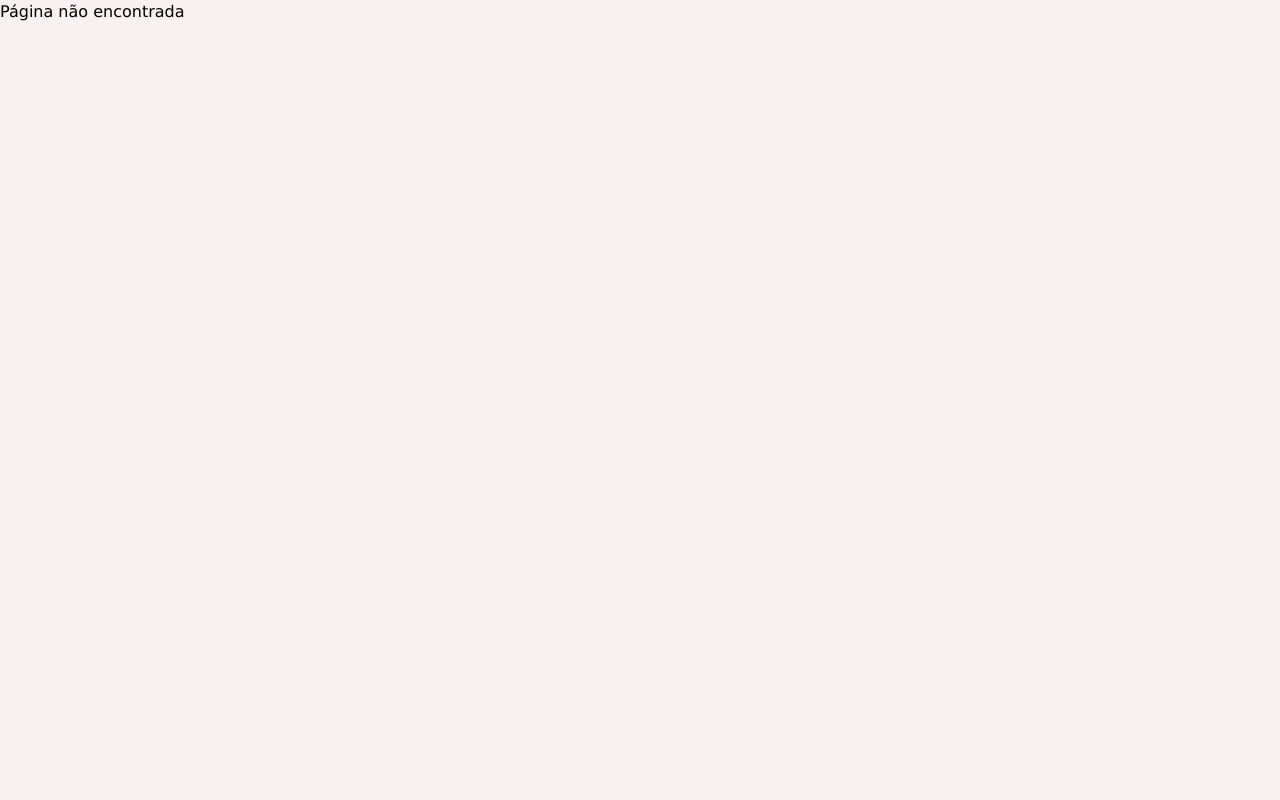
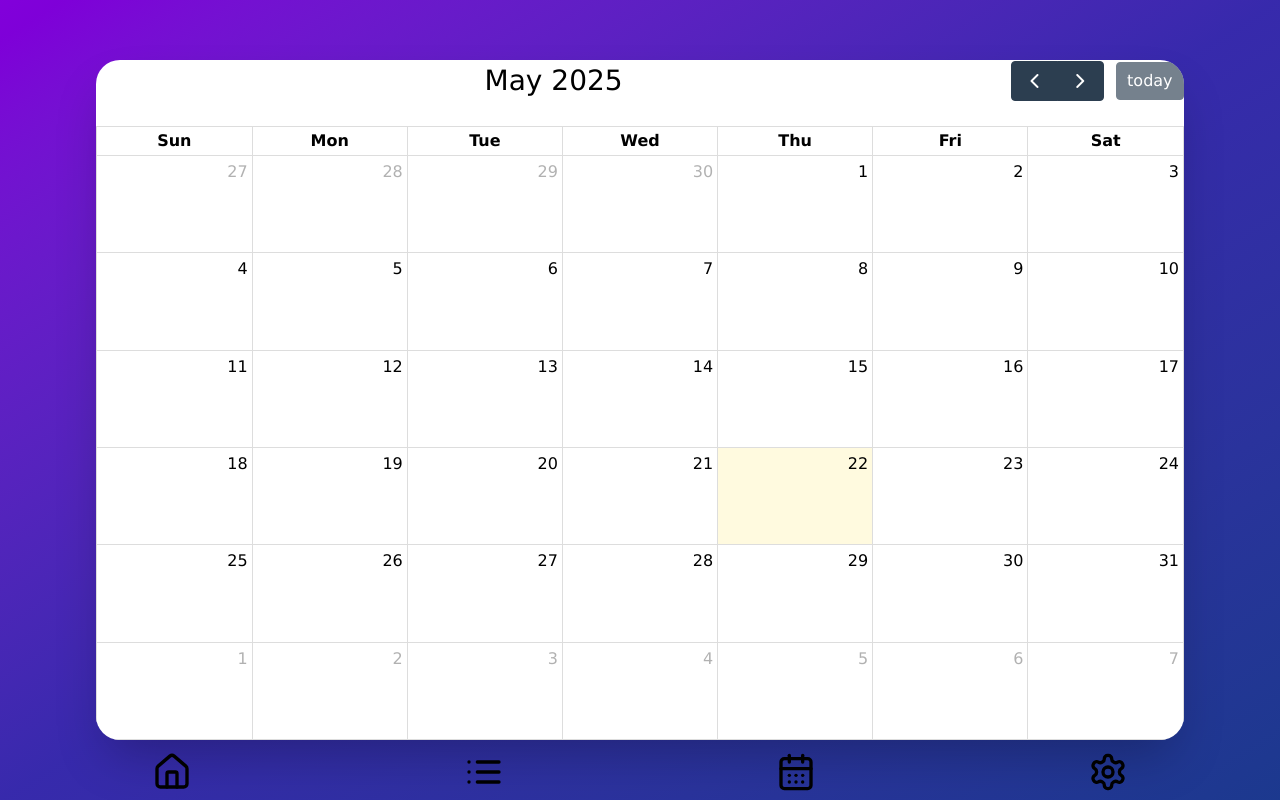
Before and after one commit to theonv/T-Pago, a Next.js app in the folder tp/: page /calendar in a window 1280 px wide. Before the commit this address had no page. Built offline with nearby package versions, Linux system fonts and the light colour scheme.

Commit message:
Implementação do calendário com a biblioteca chamada FullCalendar do JavaScript

```diff
--- a/tp/package.json
+++ b/tp/package.json
@@ -9,6 +9,9 @@
     "lint": "next lint"
   },
   "dependencies": {
+    "@fullcalendar/daygrid": "^6.1.19",
+    "@fullcalendar/interaction": "^6.1.19",
+    "@fullcalendar/react": "^6.1.19",
     "next": "^15.3.1",
     "react": "^19.0.0",
     "react-dom": "^19.0.0",
--- /dev/null
+++ b/tp/src/app/calendar/page.jsx
@@ -0,0 +1,59 @@
+'use client';
+import React from 'react';
+import FullCalendar from '@fullcalendar/react';
+import dayGridPlugin from '@fullcalendar/daygrid';
+import interactionPlugin from '@fullcalendar/interaction';
+import Footer from '@/components/footer/footer.jsx';
+
+const FullCalendarComponent = () => {
+  return (
+    <main className="w-screen h-screen flex items-center justify-center bg-gradient-to-br from-purple-700 via-indigo-800 to-blue-900 p-8">
+      <div className="w-[85vw] h-[85vh] rounded-3xl shadow-2xl bg-white overflow-hidden flex flex-col min-h-0">
+        <FullCalendar
+          plugins={[dayGridPlugin, interactionPlugin]}
+          initialView="dayGridMonth"
+          editable={true}
+          selectable={true}
+          events={[
+            { title: 'Evento 1', date: '2025-08-15' },
+            { title: 'Evento 2', date: '2025-08-20' },
+          ]}
+          height="100%"
+          expandRows={true}
+          aspectRatio={1.35}
+          headerToolbar={{
+            left: '',
+            center: 'title',
+            right: 'prev,next today',
+          }}
+          contentClassNames={[
+            'flex-grow',
+            'bg-white',
+            'text-gray-900',
+            'flex',
+            'flex-col',
+          ]}
+          dayCellClassNames={() =>
+            'border border-gray-300 hover:bg-purple-100 transition-colors cursor-pointer'
+          }
+          eventContent={renderEventContent}
+          titleFormat={{ year: 'numeric', month: 'long' }}
+        />
+        <Footer />
+      </div>
+    </main>
+  );
+};
+
+function renderEventContent(eventInfo) {
+  return (
+    <div
+      className="bg-purple-600 text-white rounded-lg px-3 py-1 text-sm font-semibold truncate shadow-md hover:bg-purple-700 transition-colors cursor-pointer"
+      title={eventInfo.event.title}
+    >
+      {eventInfo.event.title}
+    </div>
+  );
+}
+
+export default FullCalendarComponent;
--- a/tp/src/components/footer/footer.jsx
+++ b/tp/src/components/footer/footer.jsx
@@ -46,7 +46,7 @@ export default function Footer() {
         </Link>
 
         {/* Calendário */}
-        <Link href="#" className="stroke-current" style={{ color: 'var(--foreground)' }}>
+        <Link href="calendar" className="stroke-current" style={{ color: 'var(--foreground)' }}>
           <svg
             xmlns="http://www.w3.org/2000/svg"
             viewBox="0 0 24 24"
```
Also changed, not shown: 1 other file (tests, documents, lock files or other folders).
